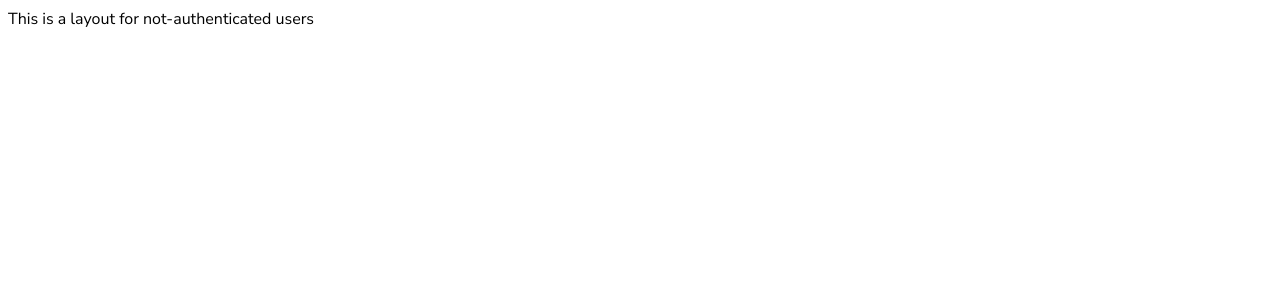
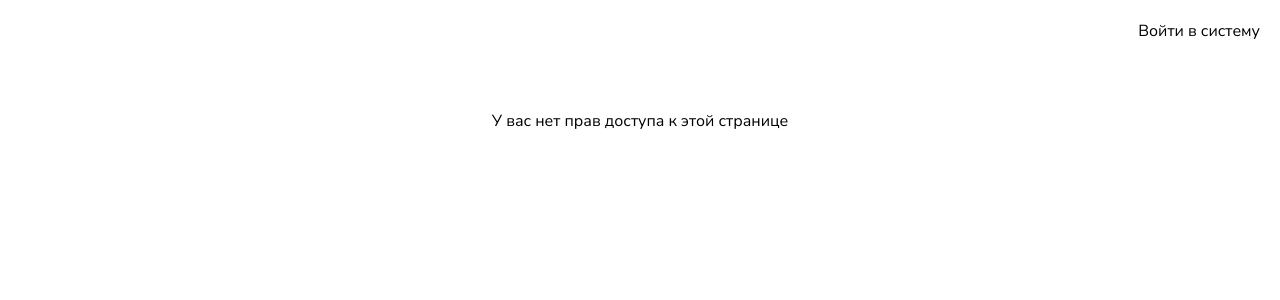
Before and after one commit to Nataliasem/loaderdata_spa, a Vue app: page /access-denied in a window 1280 px wide. Shown: the top 300 px of the page. Built offline with nearby package versions, Linux system fonts and the light colour scheme.

Commit message:
layouts drafts

```diff
--- a/src/App.vue
+++ b/src/App.vue
@@ -27,5 +27,7 @@ export default {
 
 body {
   font-family: 'Nunito Sans', sans-serif;
+  margin: 0;
+  padding: 0;
 }
 </style>
--- a/src/components/layouts/app-navbar.vue
+++ b/src/components/layouts/app-navbar.vue
@@ -1,5 +1,7 @@
 <template>
-  <div>Навбар</div>
+  <div class="app-navbar">
+    <slot />
+  </div>
 </template>
 
 <script>
@@ -8,6 +10,15 @@ export default {
 }
 </script>
 
-<style scoped>
+<style>
+.app-navbar {
+  display: flex;
+  justify-content: end;
+  height: 70px;
+  padding: 20px;
+}
 
+.app-navbar .navbar-item {
+  margin-left: 10px;
+}
 </style>
--- a/src/components/layouts/app-sidebar.vue
+++ b/src/components/layouts/app-sidebar.vue
@@ -1,5 +1,14 @@
 <template>
-  <div>Сайдбар</div>
+  <div class="app-sidebar">
+    <span>Loaderdata</span>
+    <ul>
+      <li>1</li>
+      <li>2</li>
+      <li>3</li>
+      <li>4</li>
+      <li>5</li>
+    </ul>
+  </div>
 </template>
 
 <script>
@@ -7,3 +16,10 @@ export default {
   name: 'app-sidebar'
 }
 </script>
+
+<style>
+.app-sidebar {
+  width: 100px;
+  padding: 20px;
+}
+</style>
--- a/src/layouts/default-layout.vue
+++ b/src/layouts/default-layout.vue
@@ -1,8 +1,19 @@
 <template>
-  <app-navbar />
-  <div class="flex">
+  <div class="default-layout">
     <app-sidebar />
-    <slot />
+    <div class="page-wrapper">
+      <app-navbar>
+        <div class="navbar-item">
+          Аккаунт
+        </div>
+        <div class="navbar-item">
+          Выход
+        </div>
+      </app-navbar>
+      <div class="page-content">
+        <slot />
+      </div>
+    </div>
   </div>
 </template>
 
@@ -21,9 +32,18 @@ export default {
 
 
 <style>
-.flex {
+.default-layout {
   display: flex;
+  height: 100vh;
 }
 
+.default-layout .page-wrapper {
+  background-color: #f0f0f0;
+  width: 100%;
+}
 
+.default-layout .page-content {
+  width: 100%;
+  padding: 20px;
+}
 </style>
--- a/src/layouts/not-auth-layout.vue
+++ b/src/layouts/not-auth-layout.vue
@@ -1,10 +1,17 @@
 <template>
-  <div>This is a layout for not-authenticated users</div>
+  <app-navbar>
+    <div>Войти в систему</div>
+  </app-navbar>
   <slot />
 </template>
 
 <script>
+import AppNavbar from '../components/layouts/app-navbar.vue'
+
 export default {
-  name: 'not-auth-layout'
+  name: 'not-auth-layout',
+  components: {
+    AppNavbar
+  }
 }
 </script>
--- a/src/pages/access-denied.vue
+++ b/src/pages/access-denied.vue
@@ -1,5 +1,9 @@
 <template>
-  <div>{{ error }}</div>
+  <div class="access-denied">
+    <div class="error-message">
+      {{ error }}
+    </div>
+  </div>
 </template>
 
 <script>
@@ -11,8 +15,15 @@ export default {
      * @type {object}
      */
     error() {
-      return this.$route.params.error || ''
+      return this.$route.params.error || 'У вас нет прав доступа к этой странице'
     }
   }
 }
 </script>
+
+
+<style>
+.access-denied .error-message {
+  text-align: center;
+}
+</style>
```
